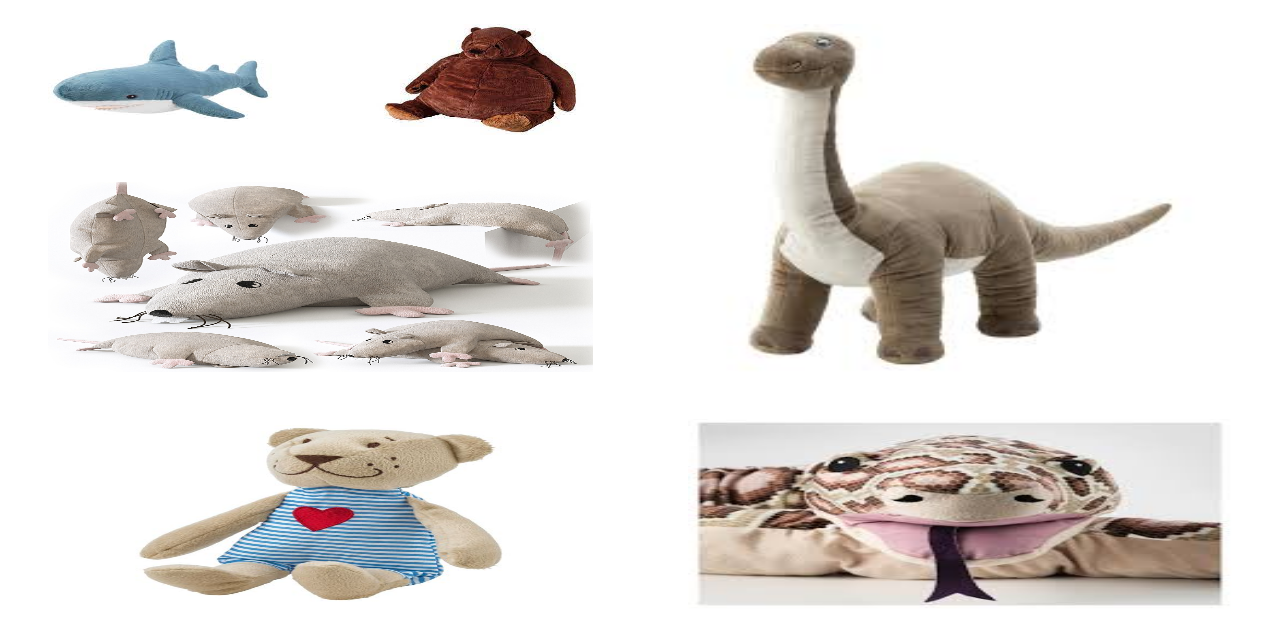
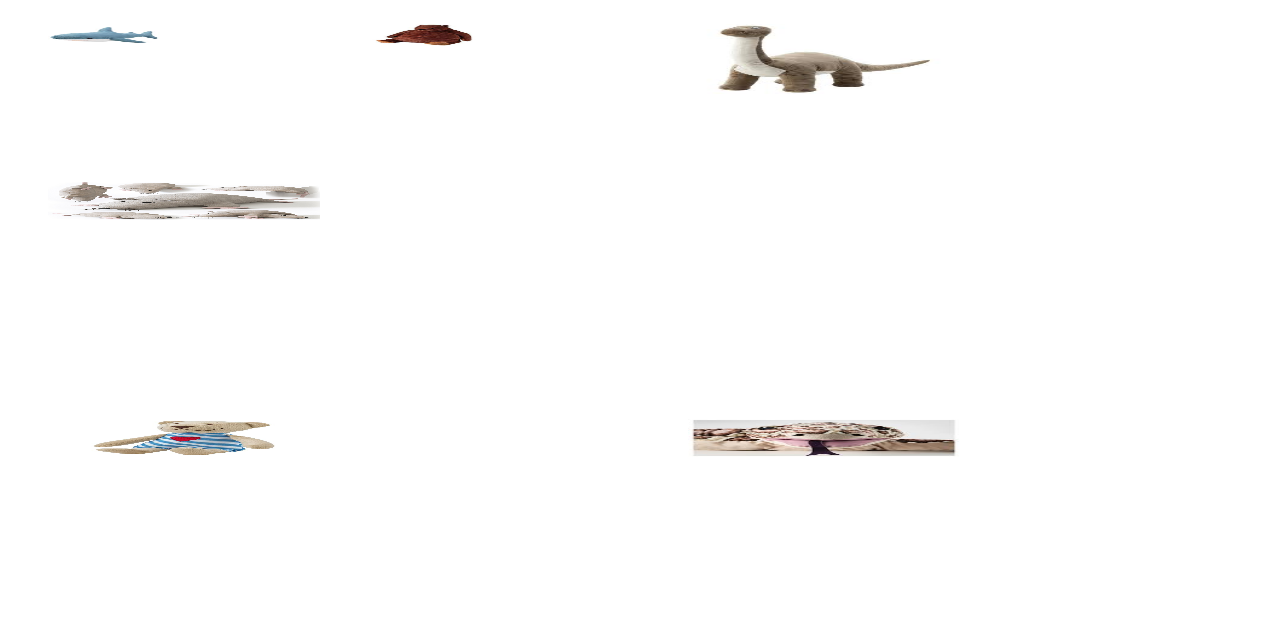
Before and after one commit to tmtmfmu/ssss, a plain HTML site: page index.html in a window 1280 px wide. Drawn offline with Linux system fonts and the light colour scheme.

Commit message:
Update style.css

```diff
--- a/style.css
+++ b/style.css
@@ -6,8 +6,8 @@ grid-gap: 15px;
 }
 
 .gallery__img {
-width: 100%;
-height: 100%;
+width: 50%;
+height: 20%;
 }
 
 .gallery__item--1 {
```
